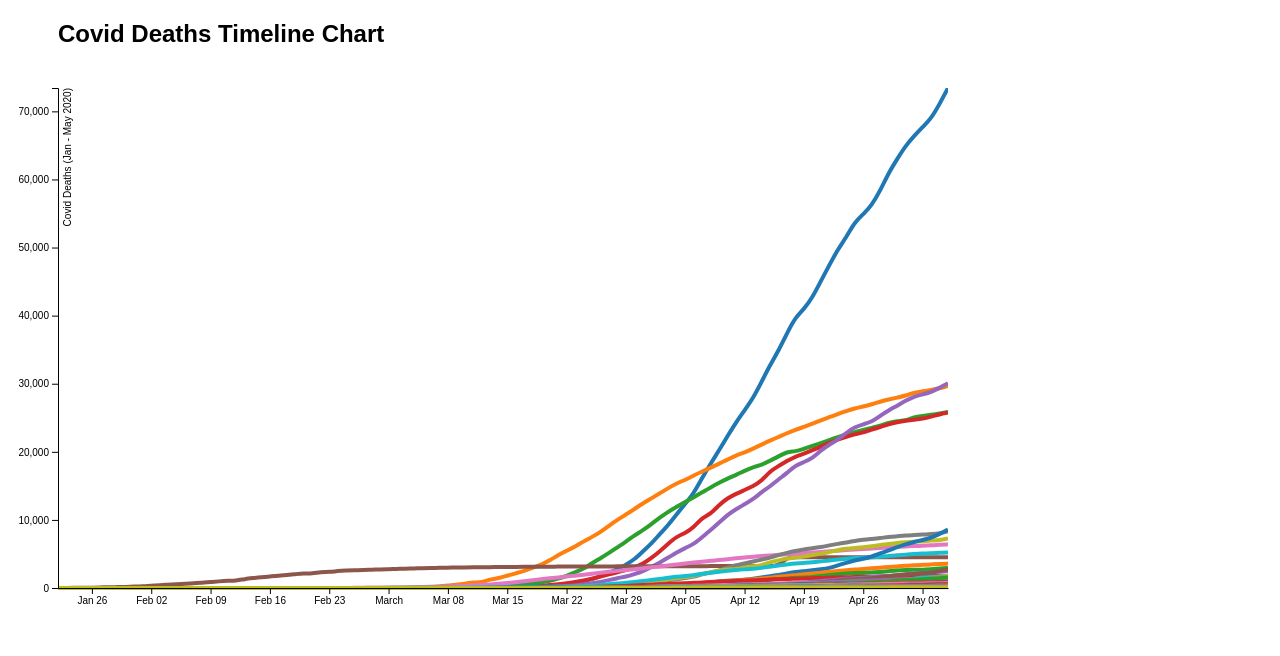
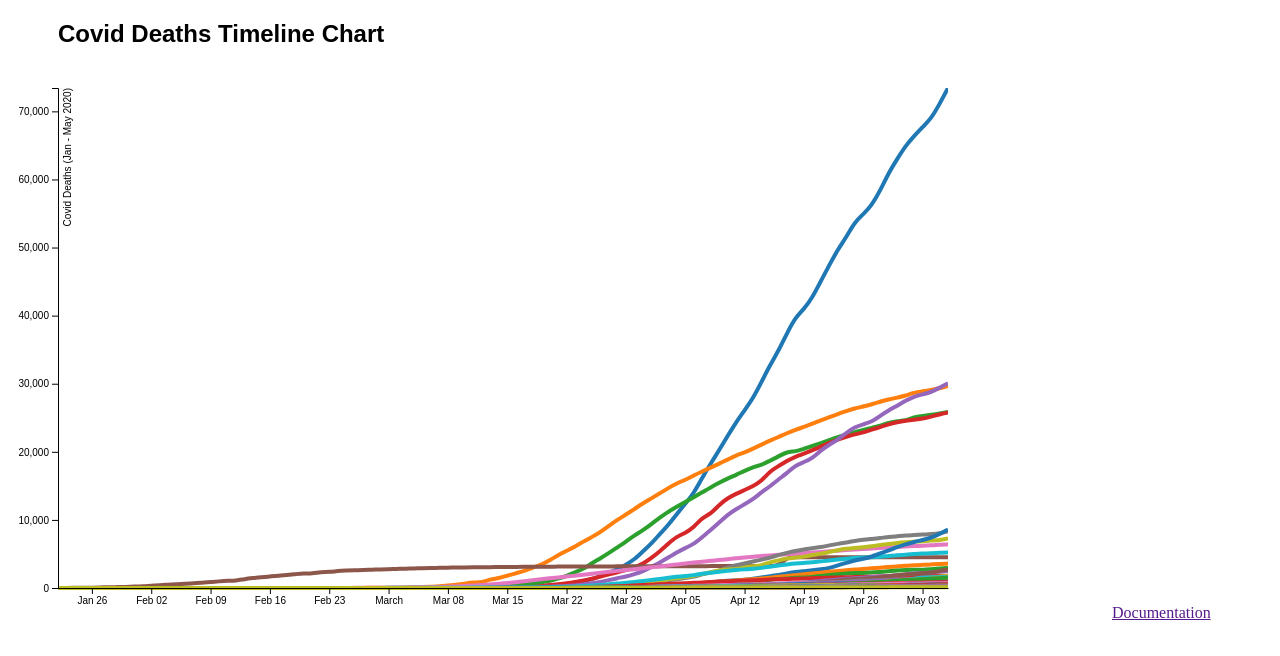
Before and after one commit to montpate/Final-Project, a plain HTML site: page index.html in a window 1280 px wide. Drawn offline with nearby package versions, Linux system fonts and the light colour scheme.

Commit message:
Update index.html

```diff
--- a/index.html
+++ b/index.html
@@ -30,6 +30,7 @@
 <body>
   <h2 class="title">Covid Deaths Timeline Chart</h2>
   <svg id="timelineChart" width="1100" height="550"></svg>
+  <a href="">Documentation</a>
 </body>
 <script src="https://d3js.org/d3.v6.min.js"></script>
 <script>
```
